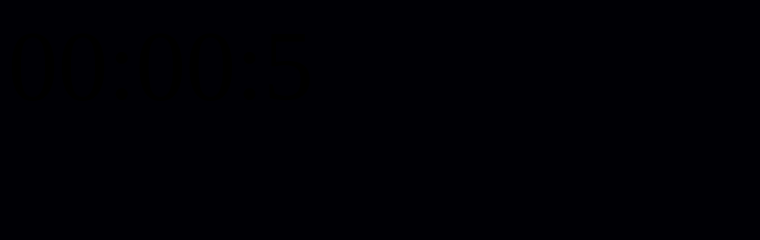
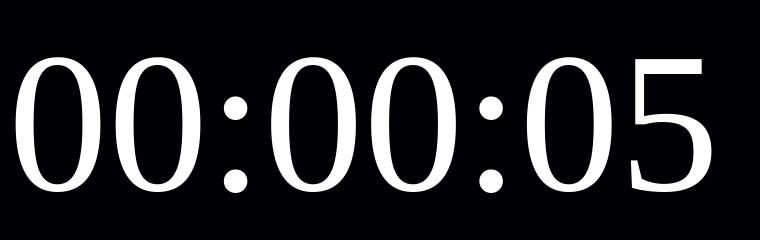
Before and after one commit to codeinsky/jsClock, a plain HTML site: page homeWork.html in a window 1280 px wide. Shown: the whole page, without its empty margins (0-760 px from the left). Drawn offline with nearby package versions, Linux system fonts and the light colour scheme.

Commit message:
clock works and backgrounde changes

```diff
--- a/homeWork.html
+++ b/homeWork.html
@@ -1,7 +1,7 @@
 <!DOCTYPE html>
 <html>
 <style>
-	div {font-size: 100px}
+	div {font-size: 200px; color: white;}
 </style>
 <head>
 	<title>Clock</title>
--- a/homeWork.js
+++ b/homeWork.js
@@ -1,5 +1,9 @@
 console.log("work check");
-var data = [{hours:"00" , minutes:"00" , seconds:"00"}];
+var data = [{hours:"00", minutes:"00" , seconds:0}];
+var showSeconds = "00";
+var showMinutes = "00";
+var showHours   = "00";
+
 var secTag = document.createElement("span");
 var minTag = document.createElement("span");
 var hTag = document.createElement("span");
@@ -14,8 +18,14 @@
 clock.append(secTag);
 
 function countSeconds(){
-	data[0].seconds = Number(data[0].seconds + 1);
-	secTag.textContent = data[0].seconds ;
+	data[0].seconds = data[0].seconds + 1;
+	if (data[0].seconds<10) {
+		showSeconds = "0" + data[0].seconds;
+	}
+	else {
+		showSeconds = data[0].seconds;
+	}
+	secTag.textContent = showSeconds ;
 	setBackGround();
 	if (data[0].seconds==59) {
 		data[0].seconds=0;
@@ -23,7 +33,14 @@
 }
 function countMinutes(){
 	data[0].minutes = Number(data[0].minutes + 1);
-	minTag.textContent = data[0].minutes ;
+	if (data[0].minutes < 10 ) {
+		showMinutes = "0" + data[0].minutes;
+	}
+	else {
+		showMinutes = data[0].minutes;
+	}
+
+	minTag.textContent = showMinutes ;
 	if (data[0].minutes==59) {
 		data[0].minutes=0;
 	}
@@ -38,9 +55,9 @@
 }
 
 function setBackGround(){
-	var strColor = "#00000" + data[0].seconds;
-	console.log(strColor);
-	document.body.style.backgroundColor = strColor;
+	var colorStr = "#" + showHours+showMinutes +showSeconds;
+	console.log(colorStr);
+	document.body.style.backgroundColor = colorStr;
 }
 
 
```
